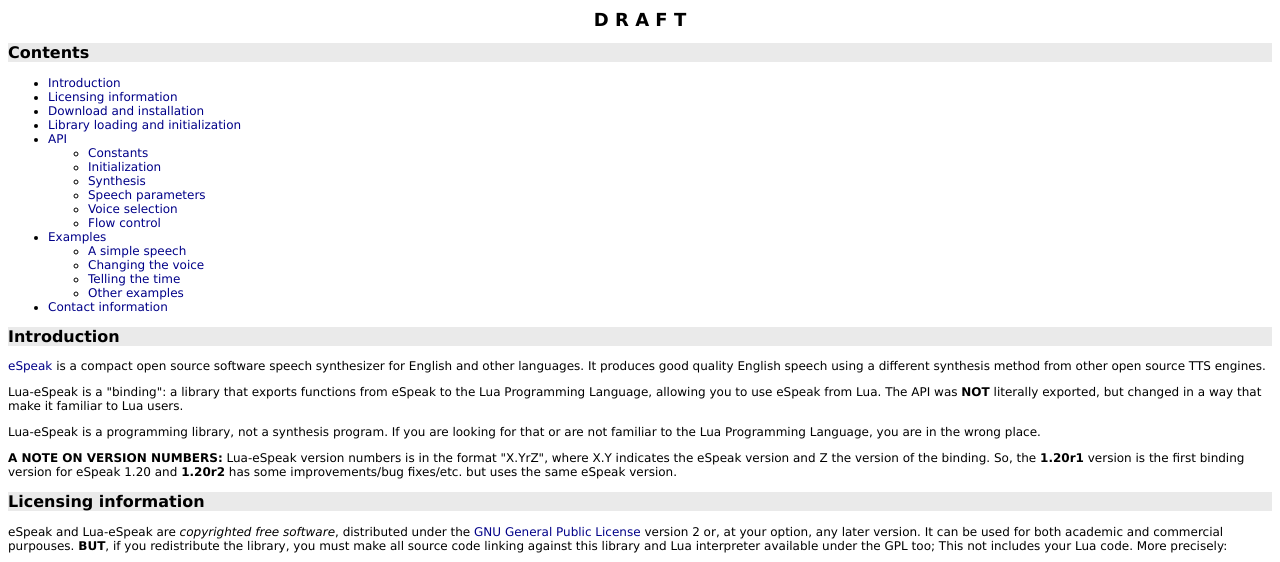
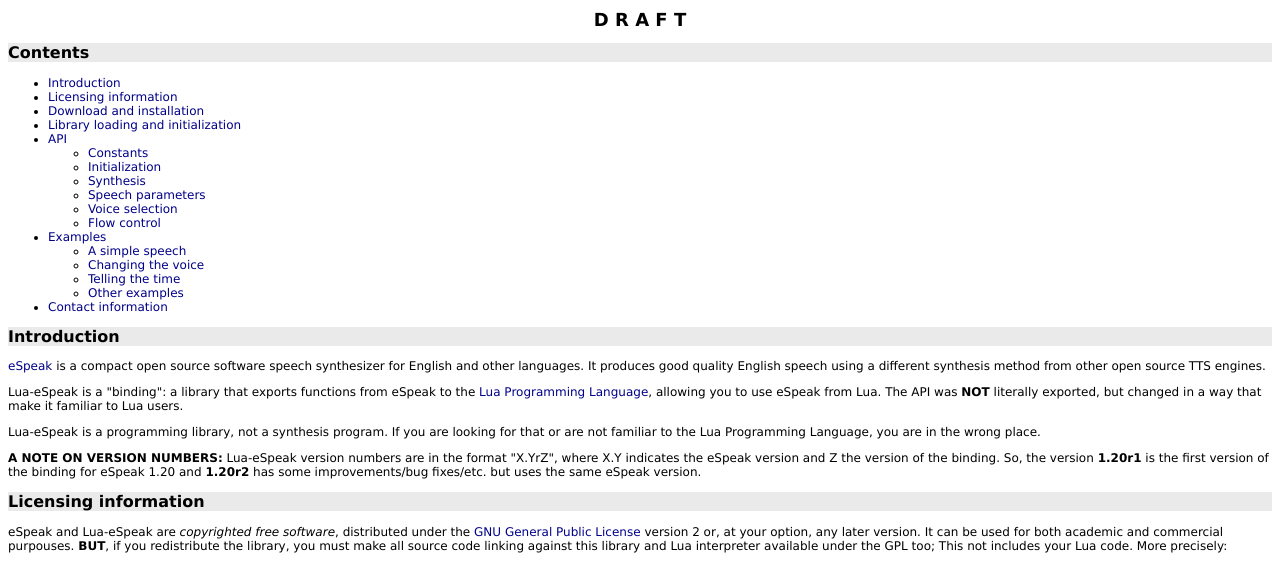
Before and after one commit to ittner/lua-espeak, a plain HTML site: page manual.html in a window 1280 px wide. Shown: the part 184-746 px from the top of the page. Drawn offline with Linux system fonts and the light colour scheme.

Commit message:
Some fixes in the documentation.

```diff
--- a/manual.html
+++ b/manual.html
@@ -1,6 +1,6 @@
 <!DOCTYPE HTML PUBLIC "-//W3C//DTD HTML 4.01 Transitional//EN">
 
-<!-- Generated code -- do no modify -->
+<!-- Generated code - do no modify -->
 
 <html>
  <head>
@@ -174,7 +174,7 @@
 from other open source TTS engines. </p>
 
 <p> Lua-eSpeak is a "binding": a library that exports functions from eSpeak
-to the <ahref="http://www.lua.org">Lua Programming Language</a>, allowing
+to the <a href="http://www.lua.org/">Lua Programming Language</a>, allowing
 you to use eSpeak from Lua. The API was <b>NOT</b> literally exported, but
 changed in a way that make it familiar to Lua users. </p>
 
@@ -182,11 +182,11 @@
 looking for that or are not familiar to the Lua Programming Language, you
 are in the wrong place. </p>
 
-<p><b>A NOTE ON VERSION NUMBERS:</b> Lua-eSpeak version numbers is in the
+<p><b>A NOTE ON VERSION NUMBERS:</b> Lua-eSpeak version numbers are in the
 format "X.YrZ", where X.Y indicates the eSpeak version and Z the version of
-the binding. So, the <b>1.20r1</b> version is the first binding version for
-eSpeak 1.20 and <b>1.20r2</b> has some improvements/bug fixes/etc. but uses
-the same eSpeak version. </p>
+the binding. So, the version <b>1.20r1</b> is the first version of the
+binding for eSpeak 1.20 and <b>1.20r2</b> has some improvements/bug fixes/etc.
+but uses the same eSpeak version. </p>
 
 
 <a name="license"></a>
```
